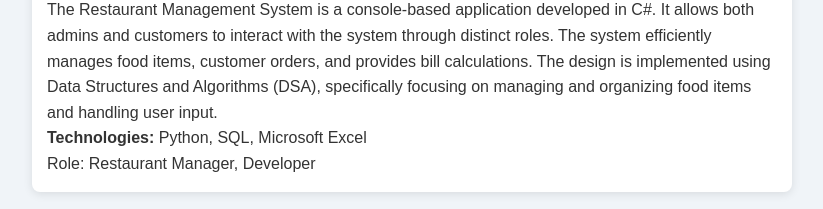
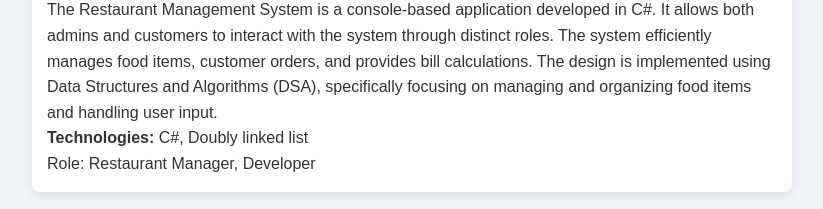
Before and after one commit to Codewithjimiim/-JamalMalaeb-.github.io, a plain HTML site: page index.html in a window 1280 px wide. Shown: the part 967-1176 px from the top of the page, without its empty margins (228-1051 px from the left). Drawn offline with Linux system fonts and the light colour scheme.

Commit message:
Update index.html

```diff
--- a/index.html
+++ b/index.html
@@ -151,7 +151,7 @@
                     The system efficiently manages food items, customer orders, and provides bill calculations.
                     The design is implemented using Data Structures and Algorithms (DSA), specifically focusing on managing and organizing food items and handling user input.
                 </p>
-                <p><strong>Technologies:</strong> Python, SQL, Microsoft Excel</p>
+                <p><strong>Technologies:</strong> C#, Doubly linked list</p>
                 <p>Role: Restaurant Manager, Developer</p>
             </article>
         </section>
```
